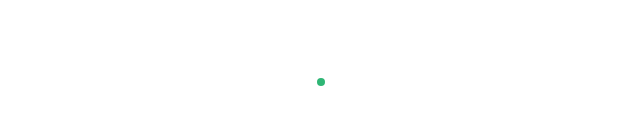
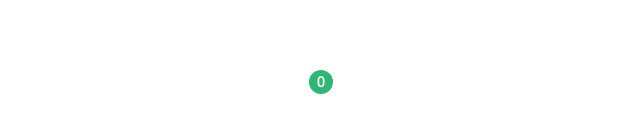
Before and after one commit to LeMane1/vk-internship-test, a React (Vite) app: page / in a window 1280 px wide. Shown: the part 318-450 px from the top of the page, without its empty margins (319-959 px from the left). Built offline with nearby package versions, Linux system fonts and the light colour scheme.

Commit message:
added validation for Counter

```diff
--- a/src/components/counter/Counter.tsx
+++ b/src/components/counter/Counter.tsx
@@ -17,11 +17,27 @@ interface ICounterProps {
 
 export const Counter: React.FC<ICounterProps> = ({
   type = 'primary',
-  size = 8,
+  size = 24,
   hasStroke = false,
-  quantity = 9,
+  quantity = 0,
   hasPulse = false
 }) => {
+
+  const validateQuantity = (quantity: number | string): string => {
+    if (typeof quantity == "number"){
+      if (quantity > 99){
+        return '99+'
+      }else{
+        return quantity.toString()
+      }
+    }else{
+      if (quantity.length > 3){
+        return quantity.slice(0,3)
+      }else{
+        return quantity
+      }
+    }
+  }
 
   return (
     <>
@@ -32,7 +48,7 @@ export const Counter: React.FC<ICounterProps> = ({
                           ${hasStroke ? 'counter-stroke' : ''}
         `}>
           {!restrictedTextSizes.includes(size as PulseIndicatorSizeTypes) &&
-          <p className={`counter-text-size-${size}`}>{quantity}</p>}
+          <p className={`counter-text-size-${size}`}>{validateQuantity(quantity)}</p>}
         </div>
       </PulseIndicator>
     </>
```
